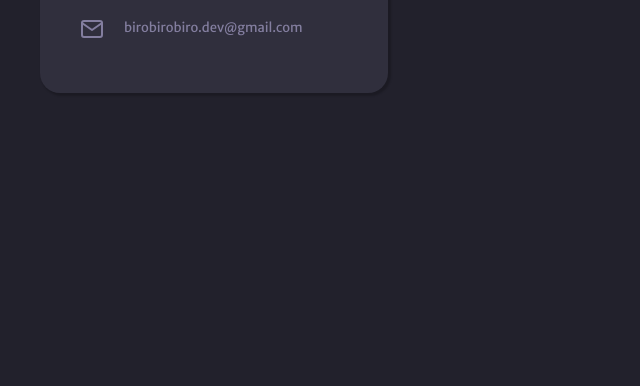
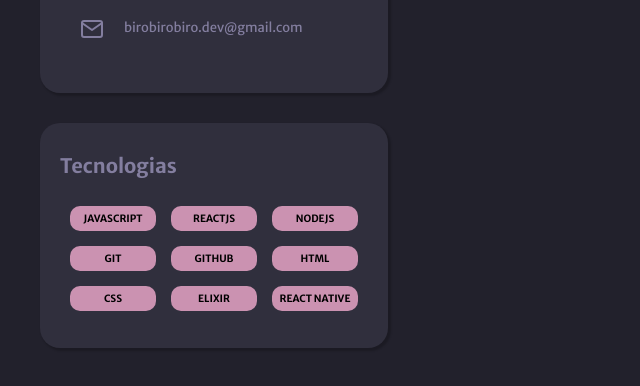
Before and after one commit to gabrielvtdev/projeto-portfolio, a plain HTML site: page index.html in a window 1280 px wide. Shown: the part 634-1020 px from the top of the page, without its empty margins (0-640 px from the left). Before the commit the page ends 800 px from the top, so only its background shows below. Drawn offline with Linux system fonts and the light colour scheme.

Commit message:
add techs info and adjust elements

```diff
--- a/index.html
+++ b/index.html
@@ -34,6 +34,22 @@
           ><img src="./assets/mail.svg" alt="" />birobirobiro.dev@gmail.com</a
         >
       </div>
+      <div id="techs">
+        <h2>Tecnologias</h2>
+        <div id="tech-list">
+        <ul>
+          <li>JAVASCRIPT</li>
+          <li>REACTJS</li>
+          <li>NODEJS</li>
+          <li>GIT</li>
+          <li>GITHUB</li>
+          <li>HTML</li>
+          <li>CSS</li>
+          <li>ELIXIR</li>
+          <li>REACT NATIVE</li>
+        </ul>
+        </div>
+      </div>
     </div>
   </body>
 </html>
--- a/style.css
+++ b/style.css
@@ -17,12 +17,6 @@
   background: var(--body-bg-color);
 }
 
-#container div {
-  border-radius: 20px;
-  background: var(--bg-cards);
-  box-shadow: 2px 2px 2px 1px rgba(0, 0, 0, 0.2);
-}
-
 #container {
   padding: 40px 40px;
   display: flex;
@@ -35,6 +29,9 @@
   text-align: center;
   padding: 32px 0 49px;
   margin-bottom: 30px;
+  border-radius: 20px;
+  background: var(--bg-cards);
+  box-shadow: 2px 2px 2px 1px rgba(0, 0, 0, 0.2);
 }
 
 #profile h2 {
@@ -59,6 +56,10 @@
   width: 100%;
   max-width: 348px;
   padding: 30px 40px;
+  margin-bottom: 30px;
+  border-radius: 20px;
+  background: var(--bg-cards);
+  box-shadow: 2px 2px 2px 1px rgba(0, 0, 0, 0.2);
 }
 
 a {
@@ -80,3 +81,40 @@
   z-index: 1;
   transform: translateY(-50%);
 }
+
+#tech-list {
+  margin-bottom: 30px;
+}
+
+#techs {
+  width: 100%;
+  max-width: 348px;
+  border-radius: 20px;
+  background: var(--bg-cards);
+  box-shadow: 2px 2px 2px 1px rgba(0, 0, 0, 0.2);
+}
+
+#techs h2 {
+  padding: 30px 20px 20px;
+  font-weight: 700;
+  font-size: 20px;
+}
+
+#techs ul {
+  display: flex;
+  flex-wrap: wrap;
+  justify-content: center;
+}
+
+#techs li {
+  margin: 7.5px;
+  border-radius: 10px;
+  color: #000;
+  text-align: center;
+  min-width: 86px;
+  padding: 6px;
+  font-weight: 700;
+  list-style: none;
+  font-size: 10px;
+  background: var(--bg-techs);
+}
```
